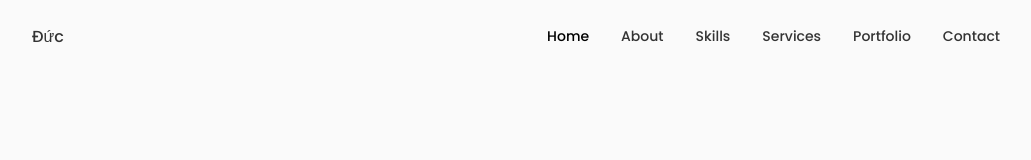
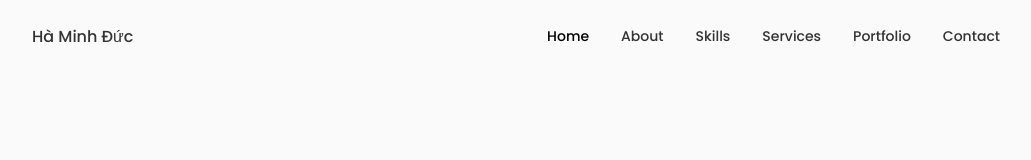
Before and after one commit to haduc25/Jupyter-Notebook, a React (Create React App) app in the folder Projects/website_about_me/about_me/: page / in a window 1280 px wide. Shown: the top 160 px of the page, without its empty margins (124-1155 px from the left). Built offline with nearby package versions, Linux system fonts and the light colour scheme.

Commit message:
handle scrollbars

```diff
--- a/Projects/website_about_me/about_me/src/App.css
+++ b/Projects/website_about_me/about_me/src/App.css
@@ -68,6 +68,7 @@
     margin: 0;
     padding: 0;
     box-sizing: border-box;
+    overflow-y: overlay;
 }
 
 html {
@@ -216,3 +217,20 @@ img {
         margin-right: var(--mb-1);
     }
 }
+
+/* Scroll bar */
+html ::-webkit-scrollbar {
+    width: 10px;
+}
+
+html ::-webkit-scrollbar-thumb {
+    border-radius: 8px;
+    background-color: rgba(22, 24, 35, 0.06);
+    min-height: 80px;
+}
+
+html ::-webkit-scrollbar-track {
+    background-color: rgba(0, 0, 0, 0);
+    border-radius: 0;
+    border: none;
+}
--- a/Projects/website_about_me/about_me/src/components/footer/Footer.jsx
+++ b/Projects/website_about_me/about_me/src/components/footer/Footer.jsx
@@ -5,7 +5,7 @@ const Footer = () => {
     return (
         <footer className="footer">
             <div className="footer__container container">
-                <h1 className="footer__title">Đức</h1>
+                <h1 className="footer__title">Hà Minh Đức</h1>
 
                 <ul className="footer__list">
                     <li>
--- a/Projects/website_about_me/about_me/src/components/header/Header.jsx
+++ b/Projects/website_about_me/about_me/src/components/header/Header.jsx
@@ -22,7 +22,7 @@ const Header = () => {
         <header className="header">
             <nav className="nav container">
                 <a href="index.html" className="nav__logo">
-                    Đức
+                    Hà Minh Đức
                 </a>
 
                 <div className={toggle ? 'nav__menu show-menu' : 'nav__menu'}>
```
